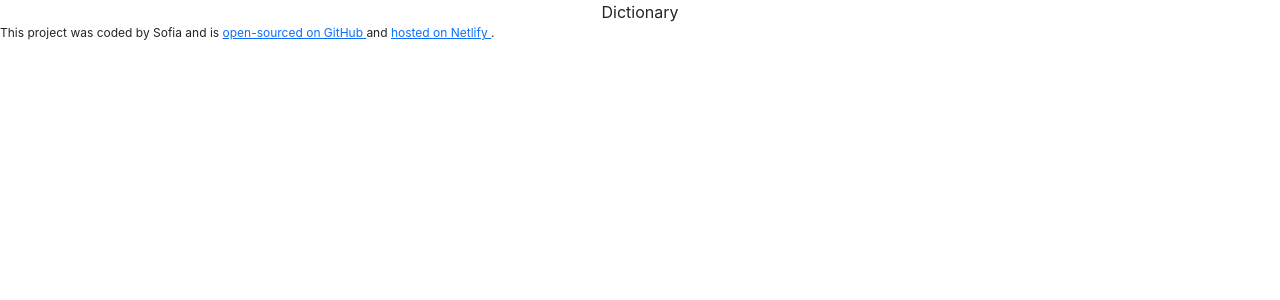
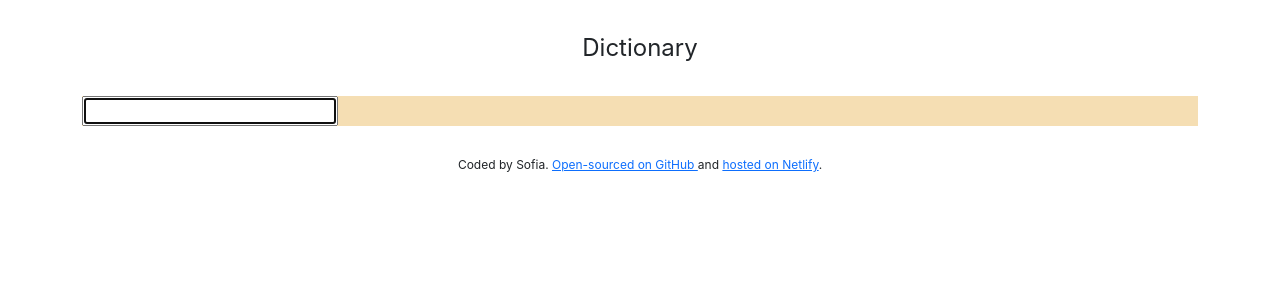
Before and after one commit to SoHo21/dictionary-project, a React (Create React App) app: page / in a window 1280 px wide. Shown: the top 300 px of the page. Built offline with nearby package versions, Linux system fonts and the light colour scheme.

Commit message:
Added search engine

```diff
--- a/src/App.css
+++ b/src/App.css
@@ -1,6 +1,10 @@
-header {
+.App-header {
+  font-size: 24px;
   text-align: center;
+  margin: 30px 0;
 }
-footer {
+.App-footer {
   font-size: 12px;
+  text-align: center;
+  margin: 30px 0;
 }
--- a/src/App.js
+++ b/src/App.js
@@ -1,14 +1,20 @@
 import './App.css';
+import Dictionary from "./Dictionary";
 
 export default function App() {
   return (
     <div className="App">
+      <div className="container">
       <header className="App-header">
       Dictionary
       </header>
-      <footer>
-        This project was coded by Sofia and is <a href="https://github.com/SoHo21/dictionary-project" target="_blank" rel="noreferrer"> open-sourced on GitHub </a>  and <a href="https://angry-spence-c7ac4e.netlify.app/" target="_blank" rel="noreferrer"> hosted on Netlify </a>.
+      <main>
+        <Dictionary />
+      </main>
+      <footer className="App-footer">
+        Coded by Sofia. <a href="https://github.com/SoHo21/dictionary-project" target="_blank" rel="noreferrer"> Open-sourced on GitHub </a>  and <a href="https://angry-spence-c7ac4e.netlify.app/" target="_blank" rel="noreferrer"> hosted on Netlify</a>.
       </footer>
+      </div>
     </div>
   );
 }
--- /dev/null
+++ b/src/Dictionary.css
@@ -0,0 +1,3 @@
+.Dictionary {
+  background: wheat;
+}
--- /dev/null
+++ b/src/Dictionary.js
@@ -0,0 +1,23 @@
+import React, { useState } from "react";
+import "./Dictionary.css";
+
+export default function Dictionary() {
+    let [keyword, setKeyword] = useState("");
+
+    function search(event) {
+        event.preventDefault();
+        alert(`Searching for ${keyword}`);
+    }
+
+    function handleKeywordChange(event) {
+        setKeyword(event.target.value);
+    }
+
+    return (
+        <div className="Dictionary">
+            <form onSubmit={search}>
+                <input type="search" autoFocus={true} onChange={handleKeywordChange} />
+            </form>
+        </div>
+    );
+}
```
